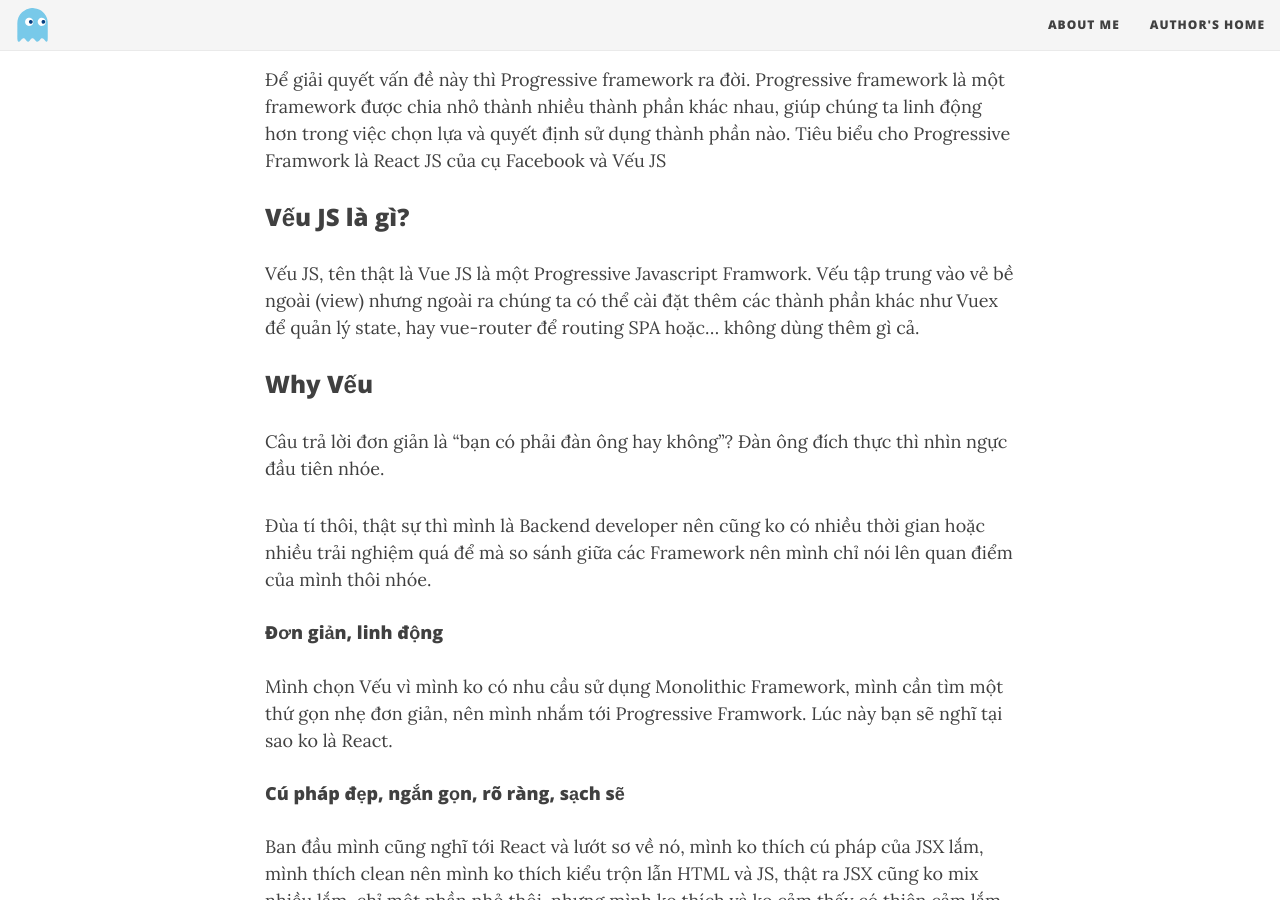
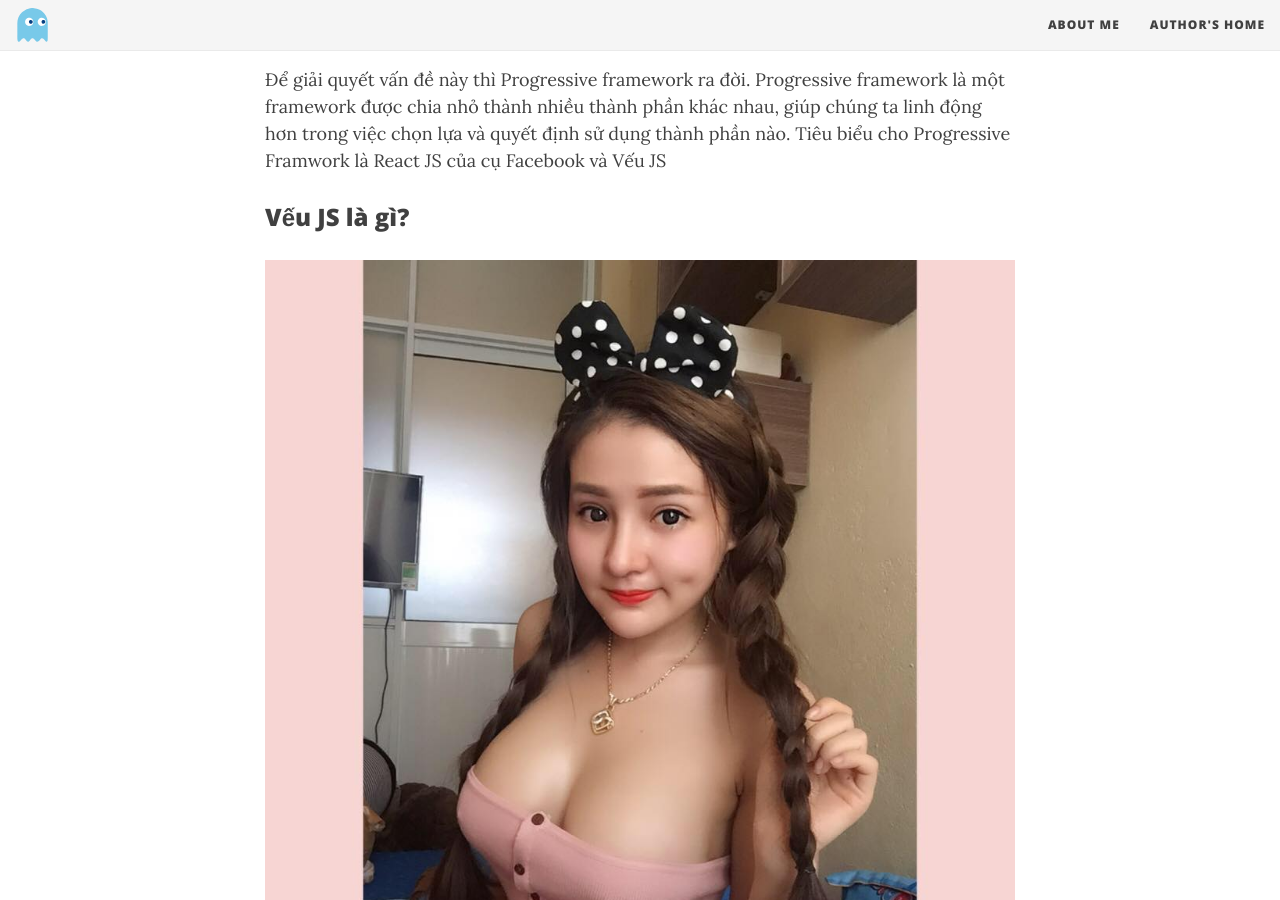
Before and after one commit to thorvn/th0j.github.io, a Jekyll site: the page built from _posts/2018-08-25-tai-sao-tui-thich-veu.md, in a window 1280 px wide and 900 px high, scrolled down 870 px. Built offline with Jekyll 4.4.1, drawn with Linux system fonts in a browser that asks for light colours; nearby versions of some CDN libraries.

Commit message:
fix typo

```diff
--- a/_posts/2018-08-25-tai-sao-tui-thich-veu.md
+++ b/_posts/2018-08-25-tai-sao-tui-thich-veu.md
@@ -19,6 +19,8 @@
 Tiêu biểu cho Progressive Framwork là React JS của cụ Facebook và Vếu JS
 
 ### Vếu JS là gì?
+
+![veu-to](/img/veu-to.jpg)
 Vếu JS, tên thật là Vue JS là một Progressive Javascript Framwork. Vếu tập trung vào vẻ bề ngoài (view) nhưng ngoài ra chúng ta có thể cài đặt thêm các thành phần khác như Vuex để quản lý state, hay vue-router để routing SPA hoặc... không dùng thêm gì cả.
 
 ### Why Vếu
```
Also changed, not shown: img/veu-to.jpg (added).
